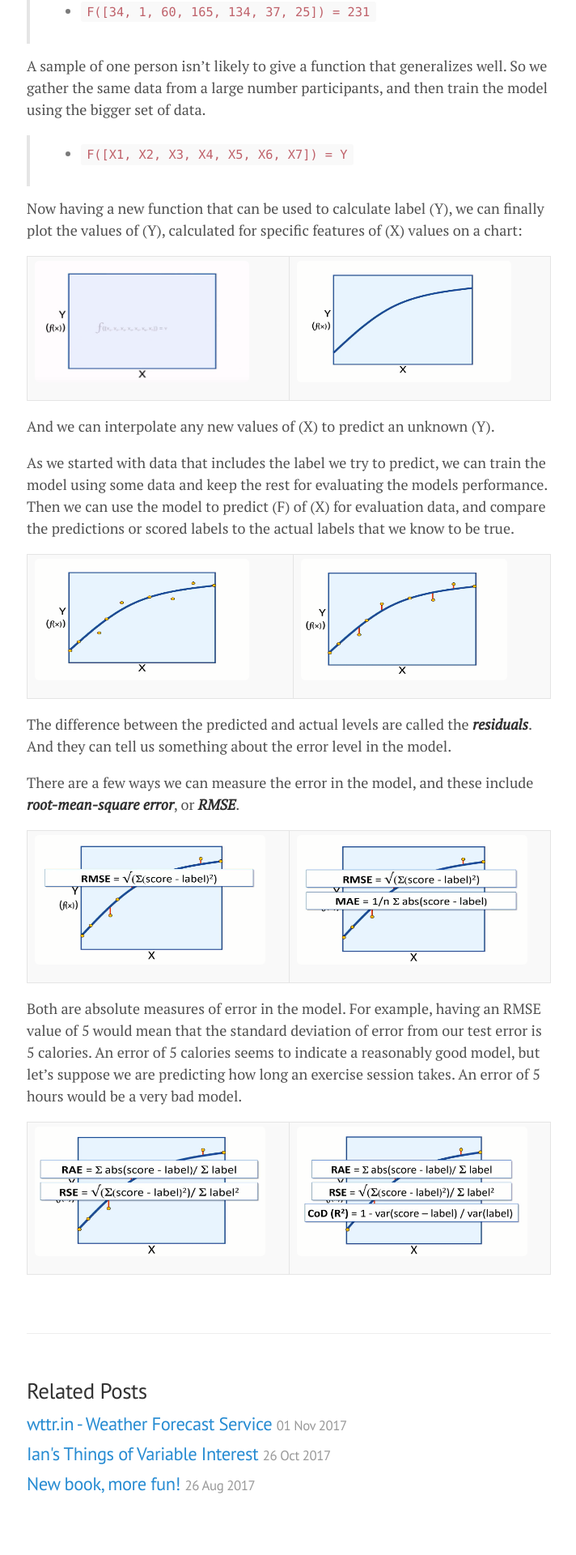
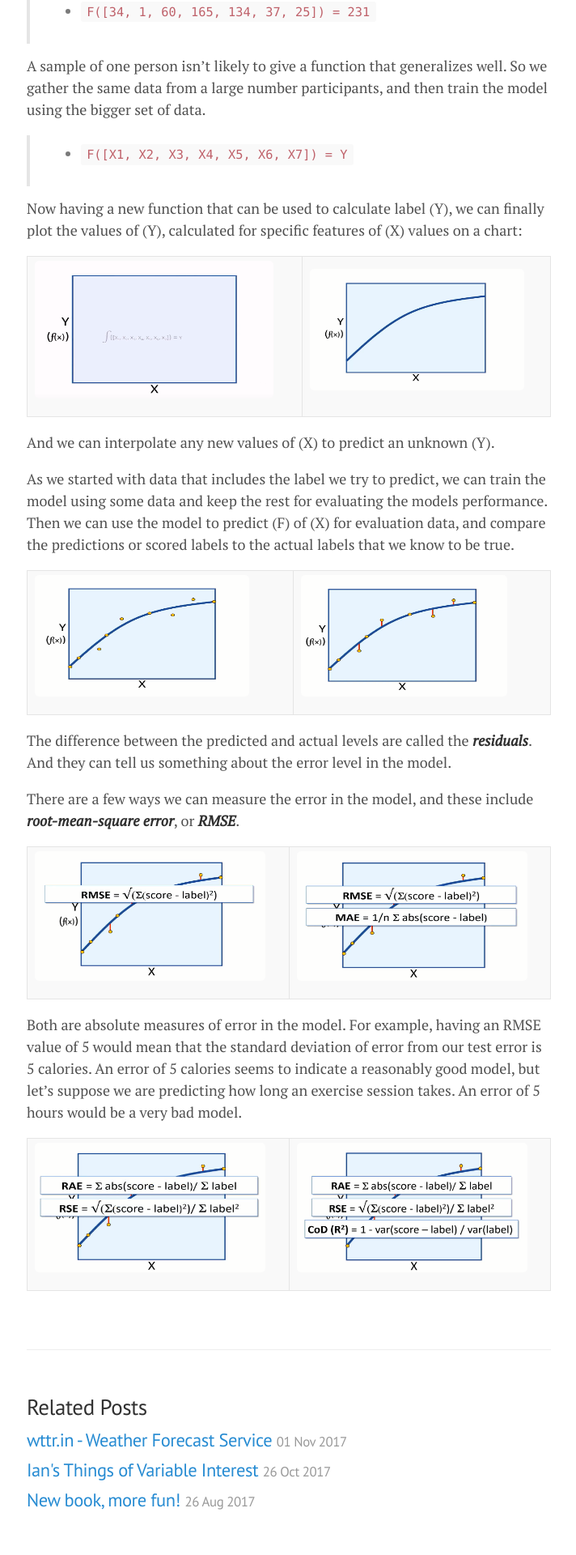
Before and after one commit to lgeurts/lgeurts.github.io, a Jekyll site: the page built from _posts/2018-06-29-artificial-intelligence-basics.md, in a window 1280 px wide. Shown: the part 2895-4815 px from the top of the page at 81% size, without its empty margins (283-995 px from the left). Built offline with Jekyll 4.4.1, drawn with Linux system fonts in a browser that asks for light colours; nearby versions of some CDN libraries.

Commit message:
Update 2018-06-29-artificial-intelligence-basics.md

```diff
--- a/_posts/2018-06-29-artificial-intelligence-basics.md
+++ b/_posts/2018-06-29-artificial-intelligence-basics.md
@@ -87,7 +87,7 @@
 Now having a new function that can be used to calculate label (Y), we can finally plot the values of (Y), calculated for specific features of (X) values on a chart:
 
 :-----------------:|:-----------------:
-<img src="/assets/artificial-intelligence/plotted-chart-1.png" align="left" width="265" height="150" alt=""> | <img src="/assets/artificial-intelligence/plotted-chart-2.png" align="left" width="265" height="150" alt="">
+<img src="/assets/artificial-intelligence/plotted-chart-1.png" align="left" width="295" height="170" alt=""> | <img src="/assets/artificial-intelligence/plotted-chart-2.png" align="left" width="265" height="150" alt="">
 
 And we can interpolate any new values of (X) to predict an unknown (Y).
 
```
